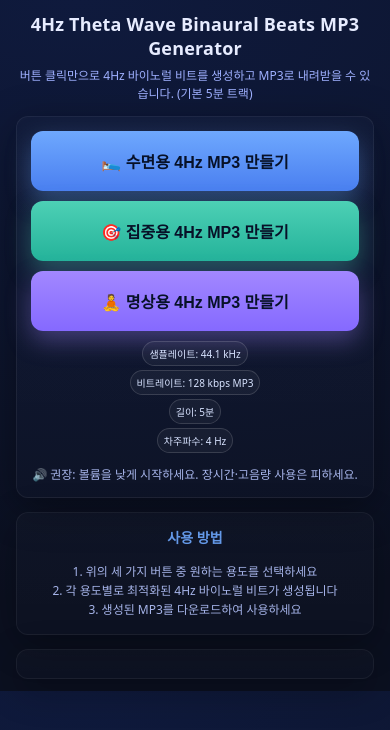
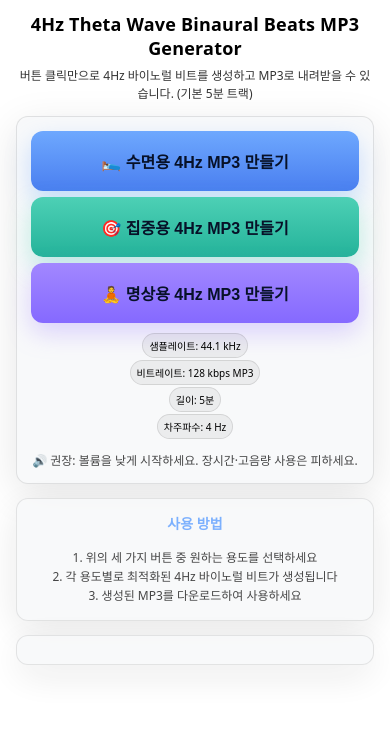
Before and after one commit to maducokr/4hz, a website: page index.html in a window 390 px wide. Drawn offline with Linux system fonts and the light colour scheme.

Commit message:
Add files via upload

```diff
--- a/index.html
+++ b/index.html
@@ -10,22 +10,22 @@
   <title>4Hz 세타파 바이노럴 비트 MP3 생성기</title>
   <style>
     :root {
-      --bg: #0b1020; --card: #111833; --text: #e7ecff; --sub: #9fb0ff;
-      --accent: #6ea8fe; --accent-2: #4dd0b5; --muted: #2a3358;
+      --bg: #ffffff; --card: #f8f9fa; --text: #000000; --sub: #333333;
+      --accent: #6ea8fe; --accent-2: #4dd0b5; --muted: #e9ecef;
     }
     * { box-sizing: border-box; }
     body {
-      margin: 0; padding: 32px; background: radial-gradient(1200px 600px at 20% 0%, #0f1a3d, var(--bg));
+      margin: 0; padding: 32px; background: var(--bg);
       font-family: system-ui, -apple-system, Segoe UI, Roboto, Apple SD Gothic Neo, \B3CB\C6C0, Noto Sans KR, sans-serif;
       color: var(--text);
     }
     .wrap { max-width: 940px; margin: 0 auto; text-align: center; padding: 0 16px; }
-    .title { font-size: 23px; font-weight: 800; letter-spacing: .2px; text-align: center; }
+    .title { font-size: 20px; font-weight: 800; letter-spacing: .2px; text-align: center; }
     .sub { color: var(--sub); margin-top: 6px; font-size: 14px; text-align: center; }
-    .panel { background: linear-gradient(180deg, rgba(255,255,255,.02), rgba(255,255,255,.01));
-             border: 1px solid rgba(255,255,255,.06); box-shadow: 0 10px 40px rgba(0,0,0,.35);
+    .panel { background: var(--card);
+             border: 1px solid rgba(0,0,0,.1); box-shadow: 0 10px 40px rgba(0,0,0,.1);
              border-radius: 16px; padding: 18px; margin-top: 18px; }
-    .button-container { display: flex; flex-direction: column; gap: 12px; }
+    .button-container { display: flex; flex-direction: column; gap: 8px; }
     .btn {
       appearance: none; border: 0; border-radius: 14px; padding: 14px 16px; cursor: pointer; font-weight: 700;
       background: linear-gradient(180deg, var(--accent), #4a7ff0); color: #071128; box-shadow: 0 10px 24px rgba(110,168,254,.35);
@@ -43,12 +43,12 @@
     }
 
     .log { font-family: ui-monospace, SFMono-Regular, Menlo, Consolas, "Liberation Mono", monospace;
-           font-size: 12px; color: #cfe3ff; white-space: pre-wrap; background: #0c1228; border-radius: 12px;
-           border: 1px solid rgba(255,255,255,.06); padding: 12px; height: 120px; overflow: auto; }
+           font-size: 12px; color: #000000; white-space: pre-wrap; background: #f8f9fa; border-radius: 12px;
+           border: 1px solid rgba(0,0,0,.1); padding: 12px; height: 120px; overflow: auto; }
     .audio { margin-top: 10px; display: flex; align-items: center; gap: 10px; flex-wrap: wrap; justify-content: center; }
-    .tip { color: #b7c6ff; font-size: 12px; opacity: .9; text-align: center; }
+    .tip { color: #333333; font-size: 12px; opacity: .9; text-align: center; }
     .chips { display:flex; gap:8px; flex-wrap:wrap; margin-top:10px; justify-content: center; }
-    .chip  { border:1px solid rgba(255,255,255,.14); color:#d8e3ff; background: rgba(255,255,255,.04); border-radius: 999px; padding:6px 10px; font-size:12px; }
+    .chip  { border:1px solid rgba(0,0,0,.1); color:#000000; background: rgba(0,0,0,.05); border-radius: 999px; padding:6px 10px; font-size:12px; }
     .progress-container {
       margin: 15px 0;
       display: none;
@@ -83,7 +83,7 @@
       .sub { font-size: 13px; }
       .panel { padding: 16px; margin-top: 16px; border-radius: 12px; }
       .button-container {
-        gap: 10px;
+        gap: 6px;
       }
       .btn {
         padding: 16px 14px;
@@ -93,7 +93,7 @@
       .chips {
         flex-direction: column;
         align-items: center;
-        gap: 6px;
+        gap: 4px;
       }
       .chip {
         font-size: 11px;
@@ -134,7 +134,7 @@
         padding: 18px 16px;
         font-size: 16px;
       }
-      .chips { gap: 4px; }
+      .chips { gap: 2px; }
       .chip {
         font-size: 10px;
         padding: 4px 6px;
```
Also changed, not shown: focus.html (+11 -11 lines), meditation.html (+11 -11 lines).
